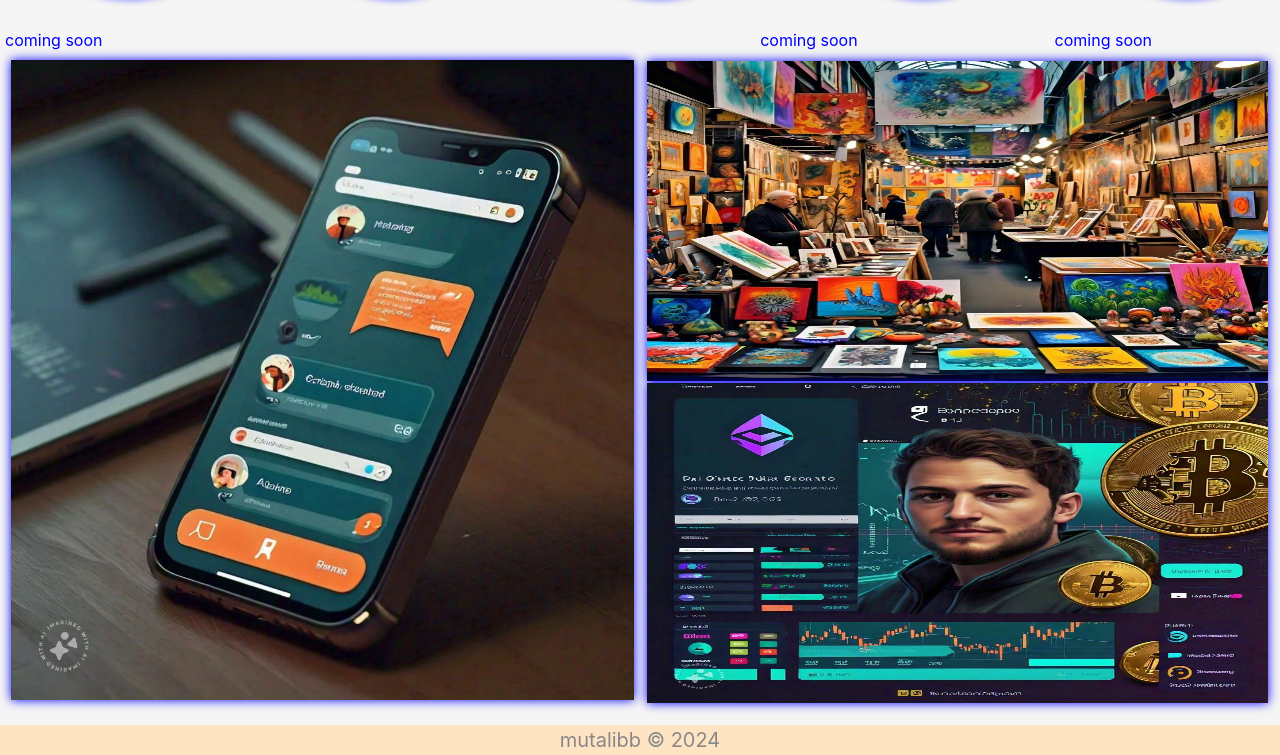
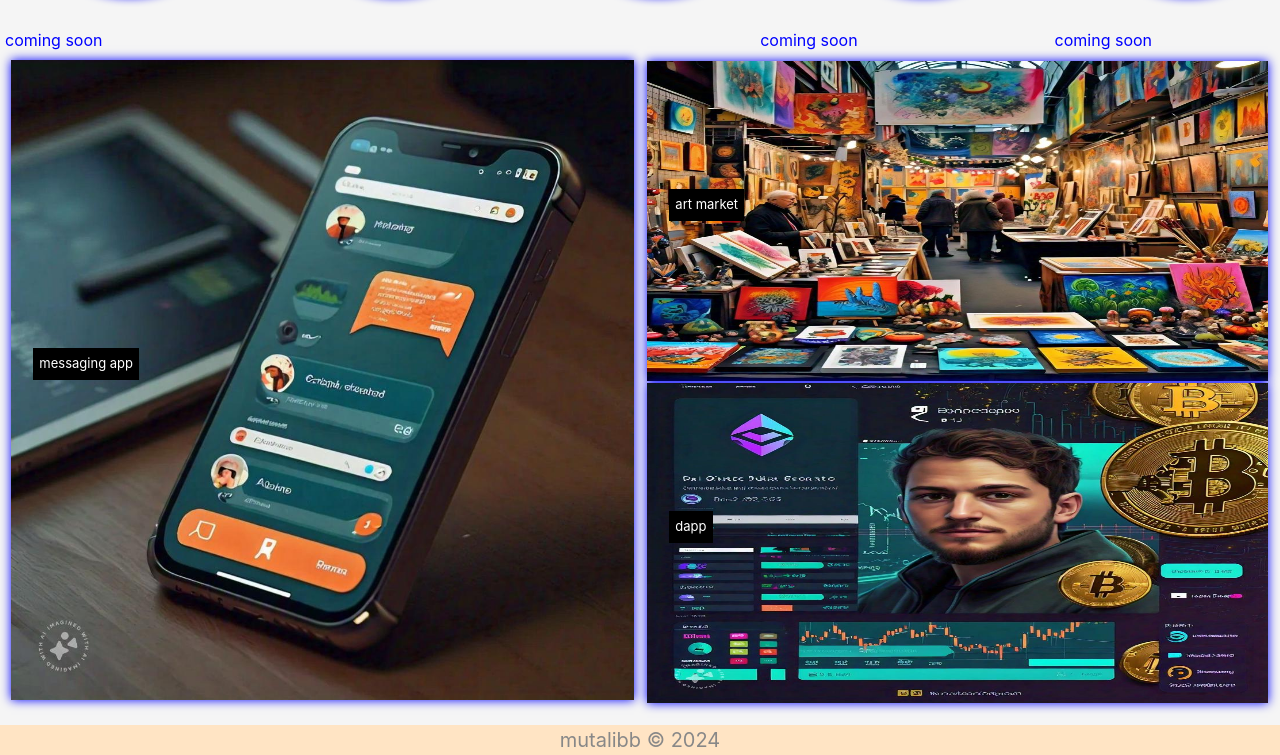
Before and after one commit to Temimutalibb/myprofile, a website built with Vite: page index.html in a window 1280 px wide. Shown: the part 3655-4410 px from the top of the page. Built offline with nearby package versions, Linux system fonts and the light colour scheme; files whose address does not match are found by name; a web font is replaced by a local one.

Commit message:
completed the first phase

```diff
--- a/index.html
+++ b/index.html
@@ -231,13 +231,16 @@
    <div class="coming-soon">
     <div class="one">
      <img src="/public/img/chatapp.jpeg" alt="reactjs">
+     <div>messaging app</div>
    </div>
     <div class="two">
       <div>
        <img src="/public/img/artmarket.jpeg" alt="reactjs">
+       <div class ="app">art market</div>
       </div>
       <div>
        <img src="/public/img/dapp.jpeg" alt="reactjs">
+       <div class ="app">dapp</div>
       </div>
     </div>
     </div>
--- a/style.css
+++ b/style.css
@@ -518,3 +518,19 @@ cursor: pointer;
     left: -10%
   }
 }
+
+.one, .two > div {
+  position: relative;
+}
+
+.one div, .app{
+  position: absolute;
+  z-index: 2;
+  color: red;
+  bottom: 50%;
+  left: 22px;
+  font-size: 13px;
+  color:white;
+  background-color: #000000;
+  padding: 6px;
+}
```
